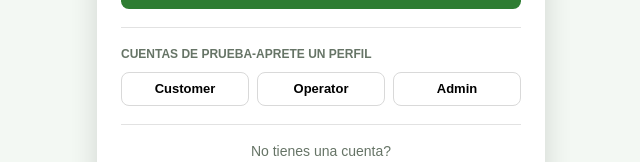
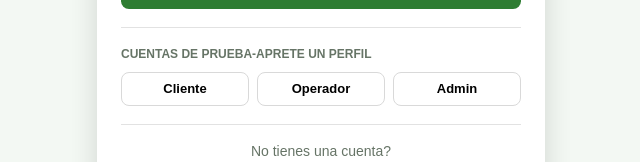
Before and after one commit to ytabeloved/ordervista, a React app in the folder frontend/: page /login in a window 1280 px wide. Shown: the part 507-669 px from the top of the page, without its empty margins (319-959 px from the left). Built offline with nearby package versions, Linux system fonts and the light colour scheme; no server answers; the HTML template or start-up script is replaced by a standard one.

Commit message:
pagina de logueo

```diff
--- a/frontend/src/pages/auth/Login.jsx
+++ b/frontend/src/pages/auth/Login.jsx
@@ -153,11 +153,11 @@ function loadDemoUser(role) {
                 <div className="login-demo-buttons">
 
                     <button type="button" onClick={() => loadDemoUser("customer")}>
-                        Customer
+                        Cliente
                     </button>
 
                     <button type="button" onClick={() => loadDemoUser("operator")}>
-                        Operator
+                        Operador
                     </button>
 
                     <button type="button" onClick={() => loadDemoUser("admin")}>
```
